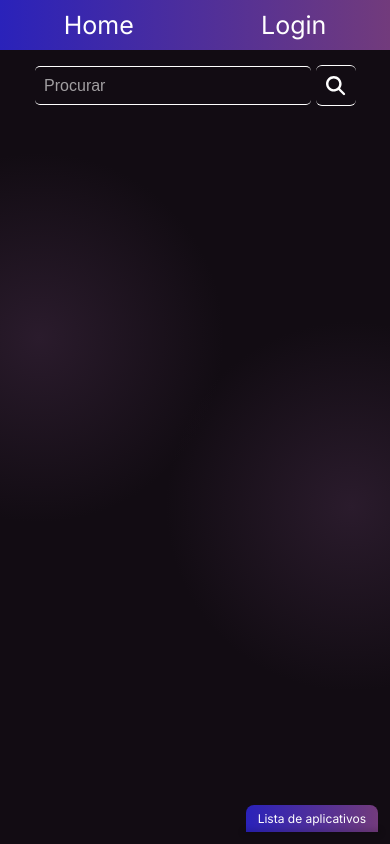
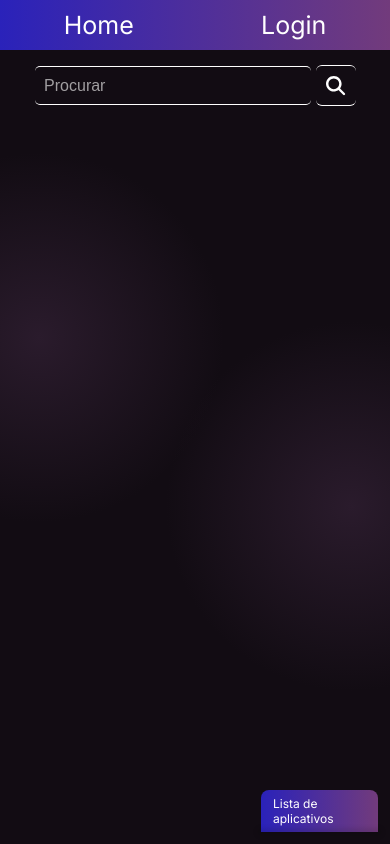
Before and after one commit to GabrielSilveira2026/Pc_Build_UP, a Next.js app: page / in a window 390 px wide. Built offline with nearby package versions, Linux system fonts and the light colour scheme.

Commit message:
Ajustes visuais lista de apps selecionados

```diff
--- a/src/componentes/BoxPesquisa/BoxPesquisa.tsx
+++ b/src/componentes/BoxPesquisa/BoxPesquisa.tsx
@@ -110,15 +110,16 @@ export const BoxPesquisa = () => {
                     }
                 </ul>
             </div> */}
-            <div className={`${styles.containerListList} ${styles.containerList}`}
-                style={{ width: viewAppList ? "auto" : "min-content" }}
+            <div
+                className={`${styles.containerListList}`}
+                style={{ maxWidth: viewAppList ? "30%" : "min-content" }}
             >
 
                 <div
                     className={`${styles.containerListHeader} `}
                     onClick={() => { lengthAppList > 0 && setViewAppList(!viewAppList) }}
                 >
-                    <span>{lengthAppList == 0 ? "Lista de aplicativos" : lengthAppList + " apps selecionados"}</span>
+                    <span>{lengthAppList == 0 ? "Lista de aplicativos" : lengthAppList + "/5 apps selecionados"}</span>
 
                     {
                         viewAppList &&
@@ -135,7 +136,7 @@ export const BoxPesquisa = () => {
 
                 <div
                     className={`${styles.containerListBody}`}
-                    style={{ height: viewAppList && lengthAppList > 0 ? lengthAppList * 50 : 0 }}
+                    style={{ height: viewAppList && lengthAppList > 0 ? "auto" : 0 }}
                 >
                     <ul className={`${styles.appListList} `}>
                         {appList.appList.map((app: AppProps) => {
--- a/src/componentes/BoxPesquisa/boxPesquisa.module.css
+++ b/src/componentes/BoxPesquisa/boxPesquisa.module.css
@@ -79,11 +79,9 @@
     visibility: visible;
 }
 */
-.containerList {
-    transition: transform .2s cubic-bezier(.55, .06, .68, .19);
-}
 
 .containerListList {
+    transition: transform .2s cubic-bezier(.55, .06, .68, .19);
     bottom: 1em;
     position: fixed;
     right: 0;
@@ -109,13 +107,15 @@
     box-shadow: 0 0 4px 4px rgba(0, 0, 0, .1);
     overflow: hidden;
     transition: height .5s;
+    display:flex;
+    align-items: center;
+    justify-content: center;
 }
 
 .containerListBody ul {
     box-shadow: inset 0 0 4px 1px rgba(0, 0, 0, .1);
     list-style: none;
     margin: 0;
-    max-height: 188px;
     overflow-y: auto;
     padding: 0;
 }
@@ -126,7 +126,7 @@
     border-bottom: 1px solid #dfdfdf;
     display: flex;
     margin: 0 1em;
-    padding: .5em 30px .5em 0;
+    padding: .5em 15px .5em 0;
     position: relative;
 }
 
@@ -175,4 +175,13 @@
         max-width: 85%;
         font-size: 12px;
     }
+
+    .containerListBody{
+        min-height:auto
+    }
+
+    .btnClearAppList{
+        font-size:12px
+    }
+
 }
```
